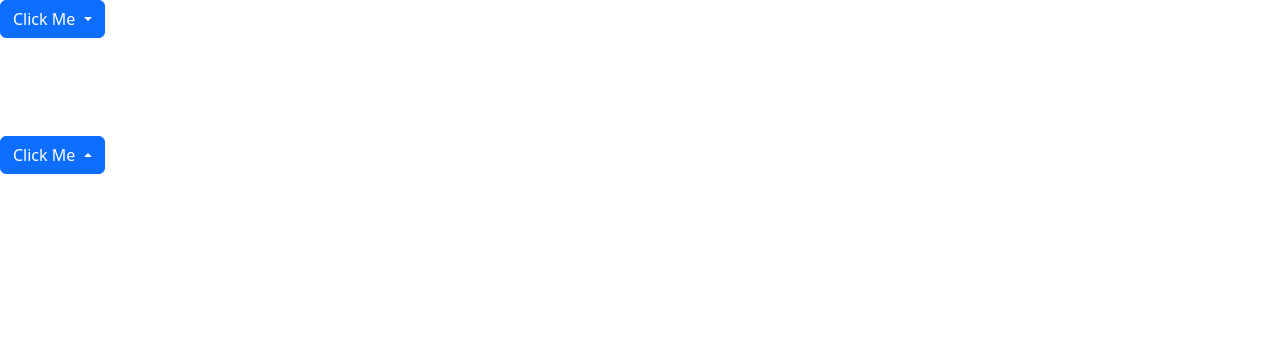
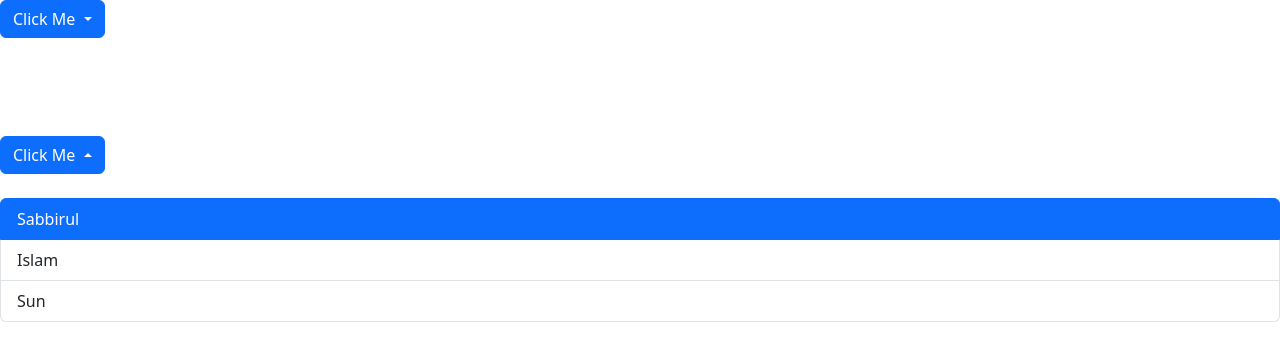
Before and after one commit to sabbirsun/1st-code-my-Bootstrap, a plain HTML site: page Dropdown.html in a window 1280 px wide. Drawn offline with Linux system fonts and the light colour scheme.

Commit message:
List Active Added Value

```diff
--- a/Dropdown.html
+++ b/Dropdown.html
@@ -34,6 +34,16 @@
     </div>
 
 <!-- Dropdown-End -->
+<br><br>
+<!-- List-Group-Starat -->
+
+        <ul class="list-group">
+            <li class="list-group-item active">Sabbirul</li>
+            <li class="list-group-item">Islam</li>
+            <li class="list-group-item">Sun</li>
+        </ul>
+
+<!-- List-Group-End -->
 
     <script src="js/bootstrap.min.js"></script>
     <script src="js/bootstrap.bundle.min.js"></script>
```
